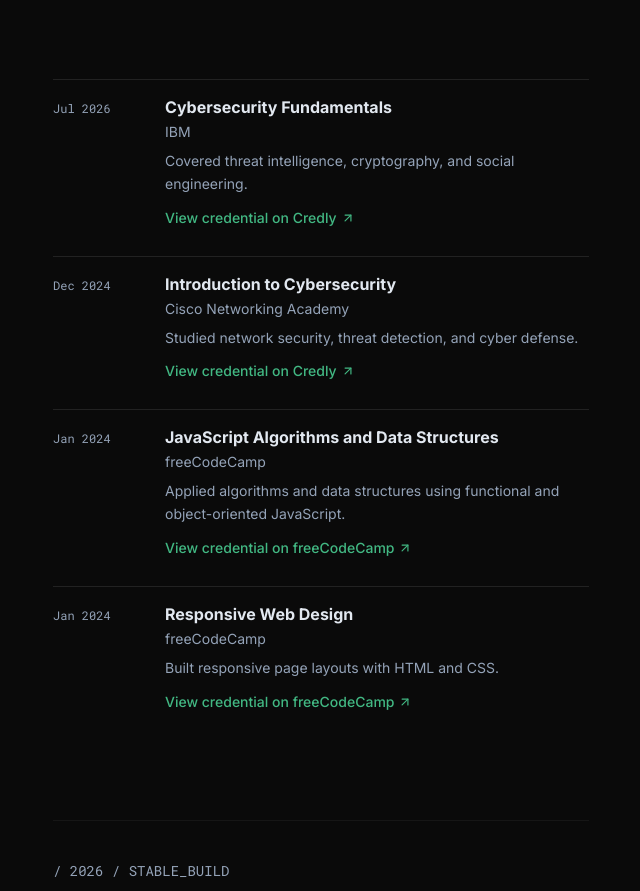
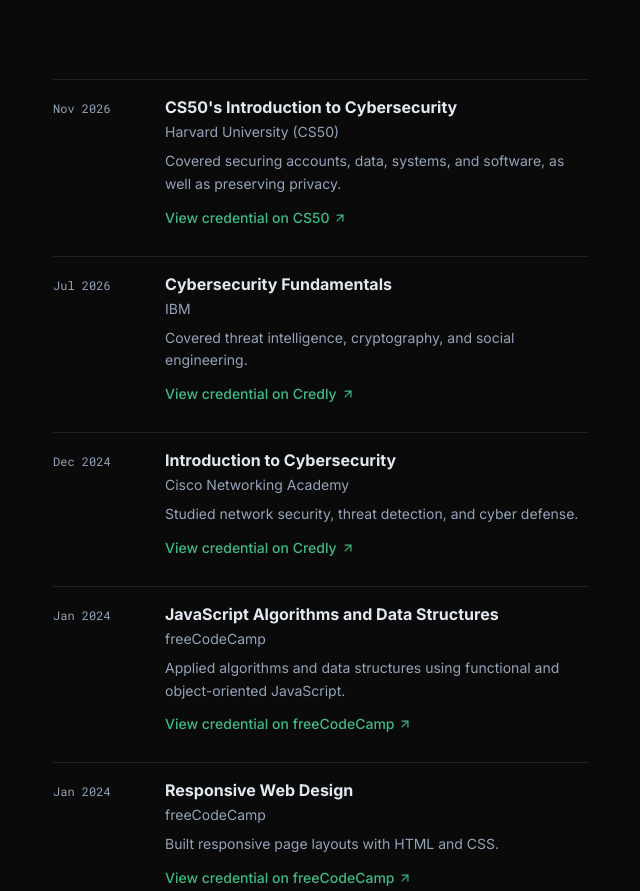
Before and after one commit to septriunii/Website-Portfolio, a React (Vite) app: page / in a window 1280 px wide. Shown: the part 2830-3721 px from the top of the page, without its empty margins (595-1235 px from the left). Built offline with nearby package versions, Linux system fonts and the light colour scheme.

Commit message:
Add CS50 Introduction to Cybersecurity credential

```diff
--- a/App.tsx
+++ b/App.tsx
@@ -92,6 +92,15 @@ const projects: Project[] = [
 ];
 
 const certificates: Certificate[] = [
+  {
+    id: 'cert-cs50-cybersecurity',
+    year: 'Nov 2026',
+    title: "CS50's Introduction to Cybersecurity",
+    issuer: 'Harvard University (CS50)',
+    description: 'Covered securing accounts, data, systems, and software, as well as preserving privacy.',
+    platform: 'CS50',
+    link: 'https://cs50.harvard.edu/certificates/56a0dea4-4e81-4d84-9a7a-a0332866e4a3',
+  },
   {
     id: 'cert1',
     year: 'Jul 2026',
```
